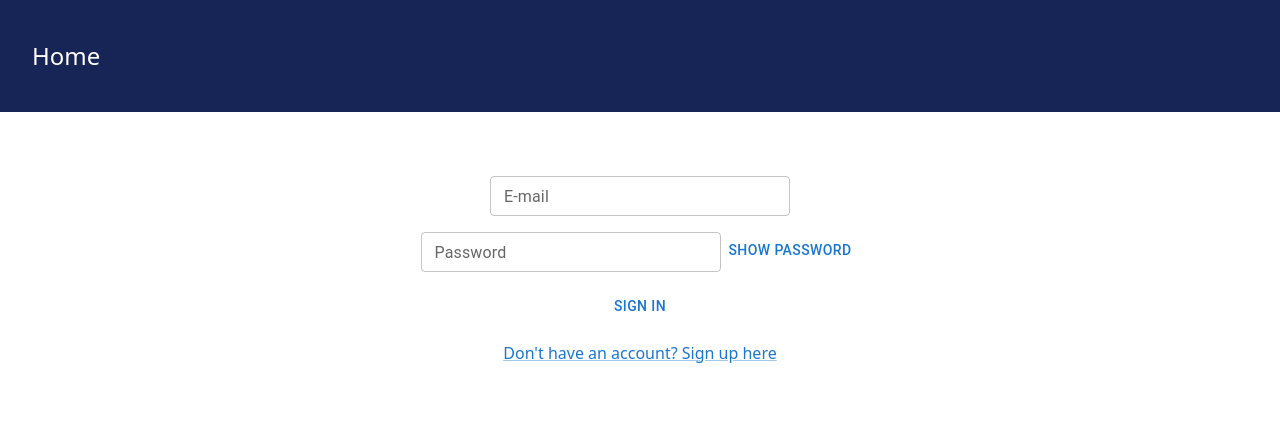
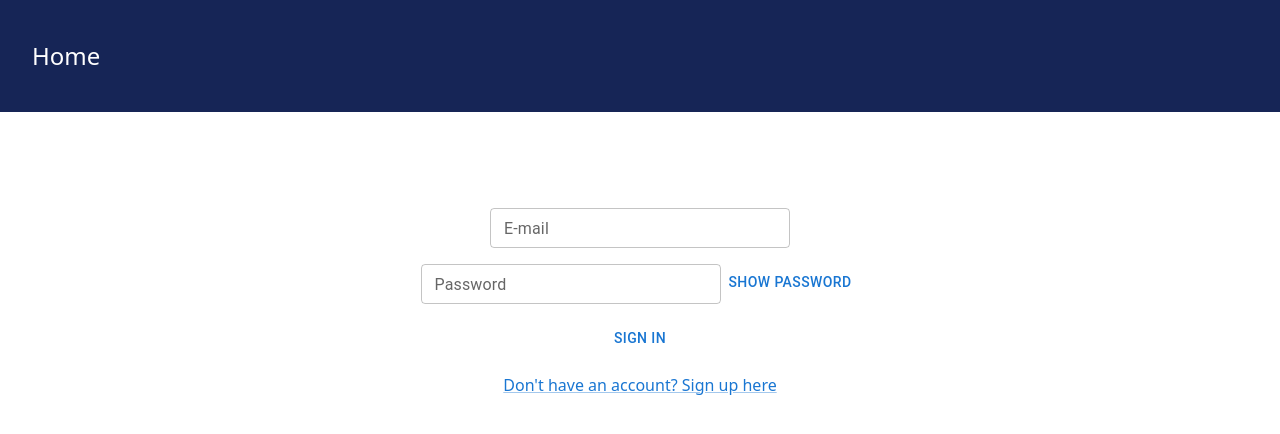
Before and after one commit to mtrupiano/crdbrd-next, a Next.js app: page /auth/signin in a window 1280 px wide. Shown: the top 434 px of the page. Built offline with nearby package versions, Linux system fonts and the light colour scheme; no server answers.

Commit message:
move padding to main element

```diff
--- a/src/app/(user)/layout.tsx
+++ b/src/app/(user)/layout.tsx
@@ -10,5 +10,5 @@ export default async function UserLayout({
   if (!session) {
     redirect("/auth/signin");
   }
-  return <div className="py-4 px-8">{children}</div>;
+  return <>{children}</>;
 }
--- a/src/app/layout.tsx
+++ b/src/app/layout.tsx
@@ -16,7 +16,7 @@ export default function RootLayout({
     <html lang="en">
       <body>
         <NavBar />
-        {children}
+        <main className="px-4 py-8">{children}</main>
       </body>
     </html>
   );
```
